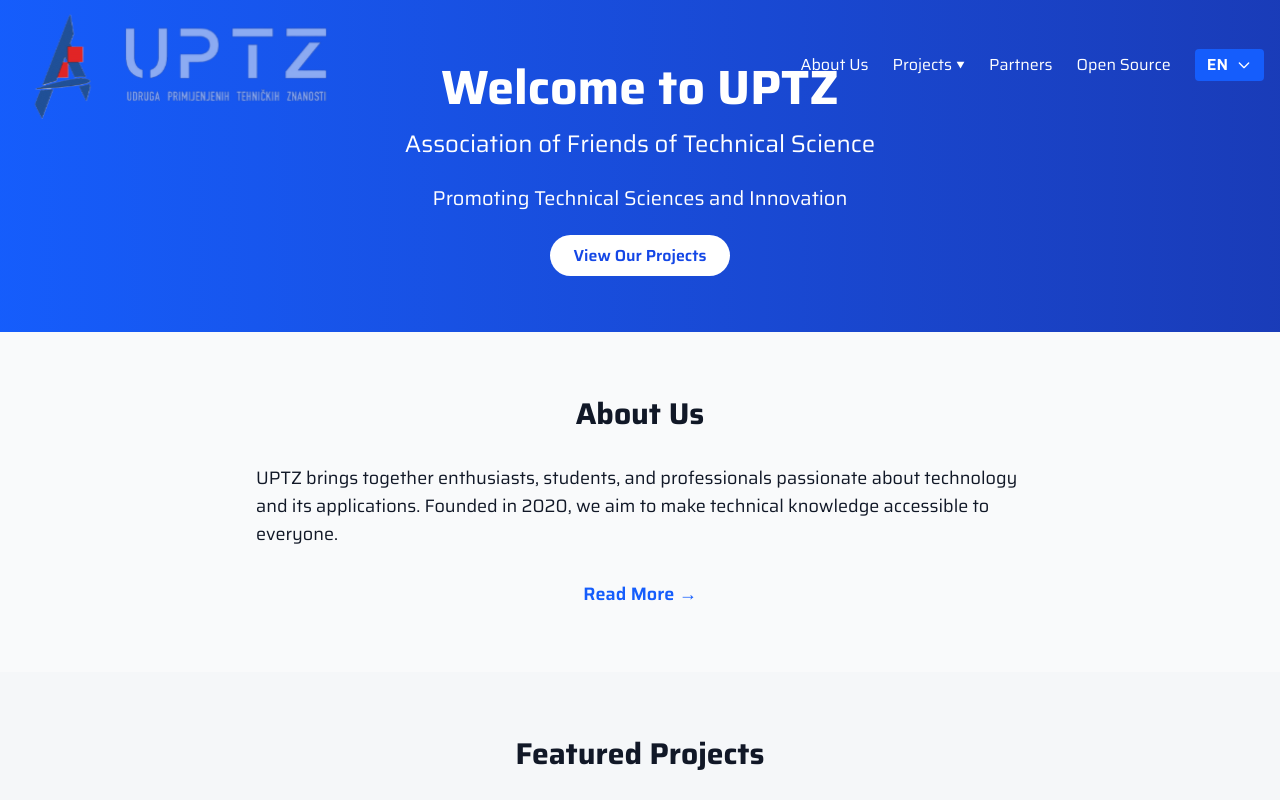
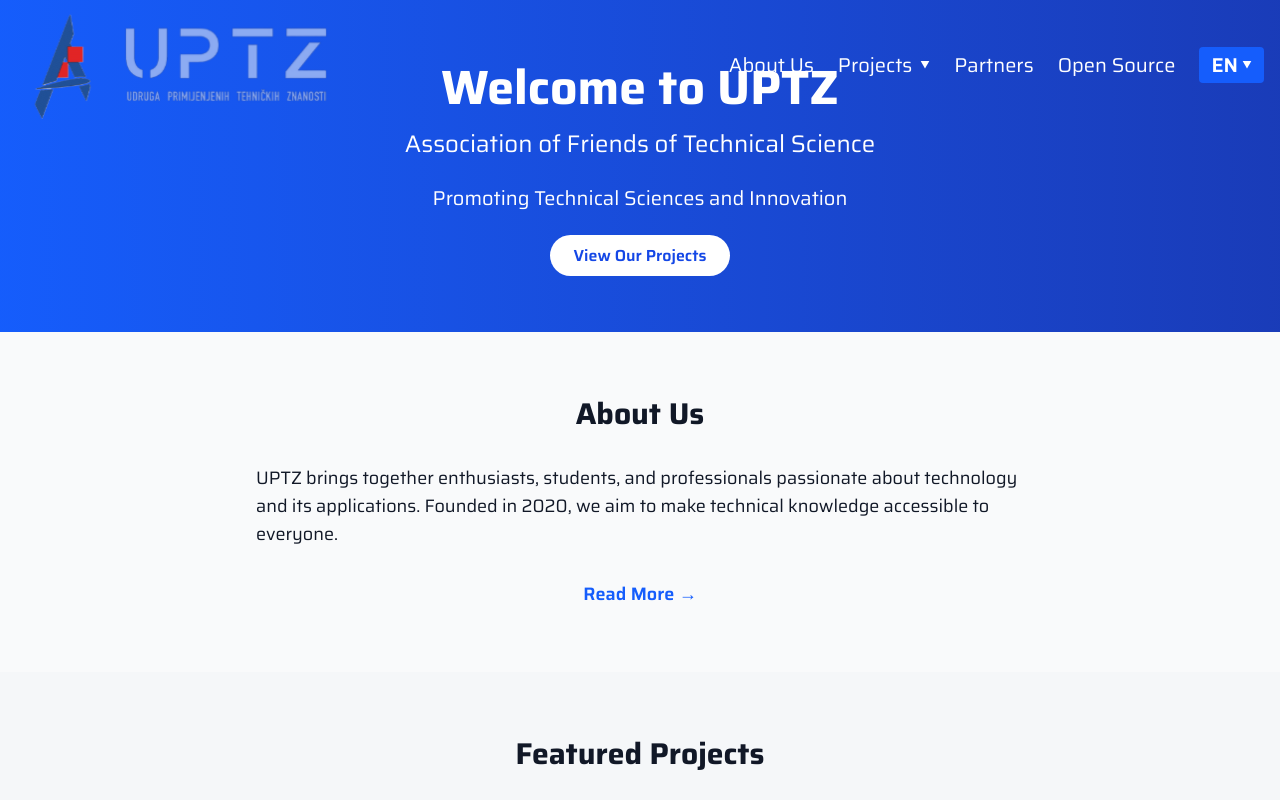
Before and after one commit to tinbrletic/UPTZ-web, a Next.js app: page /en in a window 1280 px wide. Shown: the top 800 px of the page. Built offline with nearby package versions, Linux system fonts and the light colour scheme.

Commit message:
fix: update LanguageSwitcher and Navigation components for improved accessibility and styling

```diff
--- a/src/components/LanguageSwitcher.tsx
+++ b/src/components/LanguageSwitcher.tsx
@@ -17,19 +17,8 @@
         aria-label={locale === "en" ? "Switch to Croatian" : "Switch to English"}
       >
         <span className="font-semibold">{locale === "en" ? "EN" : "HR"}</span>
-        <svg
-          xmlns="http://www.w3.org/2000/svg"
-          className="h-4 w-4 ml-1"
-          fill="none"
-          viewBox="0 0 24 24"
-          stroke="currentColor"
-        >
-          <path
-            strokeLinecap="round"
-            strokeLinejoin="round"
-            strokeWidth={2}
-            d="M19 9l-7 7-7-7"
-          />
+        <svg width="10" height="9" viewBox="0 0 9 8" fill="none" xmlns="http://www.w3.org/2000/svg">
+          <path d="M4.5 7.5L0.602887 0.749999L8.39711 0.75L4.5 7.5Z" fill="white" />
         </svg>
       </button>
 
--- a/src/components/Navigation.tsx
+++ b/src/components/Navigation.tsx
@@ -27,32 +27,40 @@
             height={84}
           />
         </Link>
-        <div className="hidden md:flex items-center space-x-6">
+        <div className="hidden md:flex items-center text-xl space-x-6">
           <Link href={`/${locale}/about-us`} className="hover:text-blue-300">
             {t('menu.aboutUs')}
           </Link>
           <div className="relative group">
-            <span className="hover:text-blue-300 cursor-default flex gap-1 items-center">
+            <span className="hover:text-blue-300 cursor-default flex gap-2 items-center">
               {t('menu.projects')}
 
-              <svg width="9" height="8" viewBox="0 0 9 8" fill="none" xmlns="http://www.w3.org/2000/svg">
+              <svg width="10" height="9" viewBox="0 0 9 8" fill="none" xmlns="http://www.w3.org/2000/svg">
                 <path d="M4.5 7.5L0.602887 0.749999L8.39711 0.75L4.5 7.5Z" fill="white" />
               </svg>
 
             </span>
             <div className="absolute top-full left-0 mt-1 w-48 bg-transparent text-white opacity-0 invisible group-hover:opacity-100 group-hover:visible transition-all duration-200 z-50">
               <div className="py-1">
-                <Link href={`/${locale}/projects/wilson`} className="block py-1 hover:text-blue-300">
-                  Wilson
+                <Link href={`/${locale}/projects/wilson`} className="block py-1 hover:text-blue-300 duration-200">
+                  <span className="relative inline-block overflow-hidden after:absolute after:bottom-0 after:left-0 after:w-full after:h-0.5 after:bg-blue-300 after:origin-bottom after:scale-y-0 hover:after:scale-y-125 after:transition-transform after:duration-400">
+                    Wilson
+                  </span>
                 </Link>
-                <Link href={`/${locale}/projects/malo-vitra`} className="block py-1 hover:text-blue-300">
-                  Malo Vitra
+                <Link href={`/${locale}/projects/malo-vitra`} className="block py-1 hover:text-blue-300 duration-200">
+                  <span className="relative inline-block overflow-hidden after:absolute after:bottom-0 after:left-0 after:w-full after:h-0.5 after:bg-blue-300 after:origin-bottom after:scale-y-0 hover:after:scale-y-125 after:transition-transform after:duration-400">
+                    Malo Vitra
+                  </span>
                 </Link>
-                <Link href={`/${locale}/projects/teredo-navalis`} className="block py-1 hover:text-blue-300">
-                  Teredo Navalis
+                <Link href={`/${locale}/projects/teredo-navalis`} className="block py-1 hover:text-blue-300 duration-200">
+                  <span className="relative inline-block overflow-hidden after:absolute after:bottom-0 after:left-0 after:w-full after:h-0.5 after:bg-blue-300 after:origin-bottom after:scale-y-0 hover:after:scale-y-125 after:transition-transform after:duration-400">
+                    Teredo Navalis
+                  </span>
                 </Link>
-                <Link href={`/${locale}/projects/delta-one`} className="block py-1 hover:text-blue-300">
-                  Delta One
+                <Link href={`/${locale}/projects/delta-one`} className="block py-1 hover:text-blue-300 duration-200">
+                  <span className="relative inline-block overflow-hidden after:absolute after:bottom-0 after:left-0 after:w-full after:h-0.5 after:bg-blue-300 after:origin-bottom after:scale-y-0 hover:after:scale-y-125 after:transition-transform after:duration-400">
+                    Delta One
+                  </span>
                 </Link>
               </div>
             </div>
```
